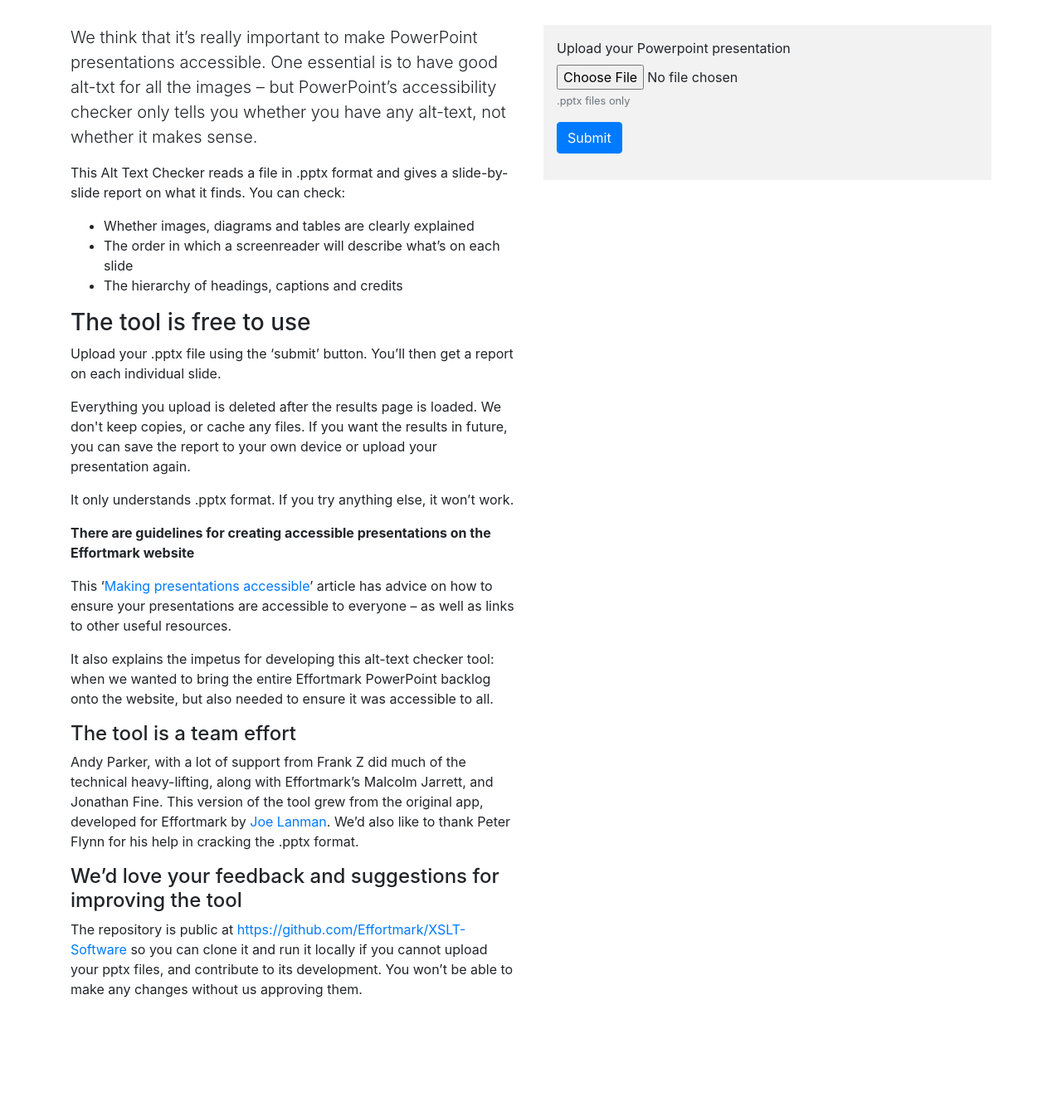
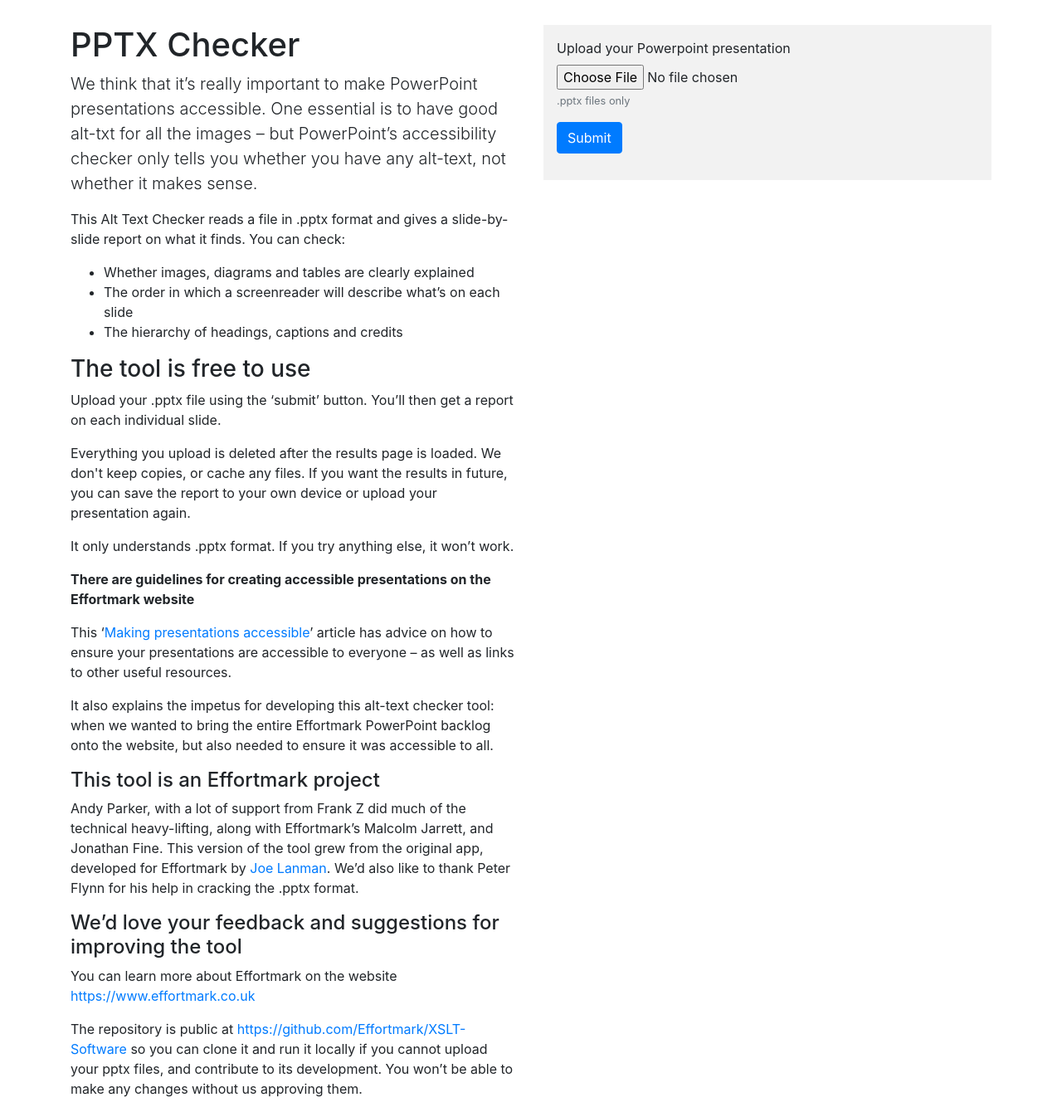
Before and after one commit to MalcolmJarrett/XSLT-Software, a Flask app: page / in a window 1280 px wide. Shown: the part 56-1396 px from the top of the page at 83% size. Before the commit the page ends 1258 px from the top, so only its background shows below. Run offline with Flask 2, Linux system fonts and the light colour scheme; some libraries are stand-ins or nearby versions.

Commit message:
added a heading 1 and updated the title to express this is an Effortmark project

```diff
--- a/app/templates/index.html
+++ b/app/templates/index.html
@@ -18,6 +18,7 @@
                 </div>
             </div>
             <div class="col">
+              <h1>PPTX Checker</h1>
                 <p class="lead">We think that it’s really important to make PowerPoint presentations accessible. One essential is to have good alt-txt for all the images – but PowerPoint’s accessibility checker only tells you whether you have any alt-text, not whether it makes sense.</p>
 
                 <p>This Alt Text Checker reads a file in .pptx format and gives a slide-by-slide report on what it finds. You can check:</p>
@@ -43,12 +44,12 @@
 
                 <p>It also explains the impetus for developing this alt-text checker tool: when we wanted to bring the entire Effortmark PowerPoint backlog onto the website, but also needed to ensure it was accessible to all.</p>
 
-                <h4>The tool is a team effort</h4>
+                <h4>This tool is an Effortmark project</h4>
 
                 <p>Andy Parker, with a lot of support from Frank Z did much of the technical heavy-lifting, along with Effortmark’s Malcolm Jarrett, and Jonathan Fine. This version of the tool grew from the original app, developed for Effortmark by <a href="https://twitter.com/joelanman">Joe Lanman</a>. We’d also like to thank Peter Flynn for his help in cracking the .pptx format.</p>
 
                 <h4>We’d love your feedback and suggestions for improving the tool</h4>
-
+                <p>You can learn more about Effortmark on the website <a href="https://www.effortmark.co.uk/making-presentations-accessible/" rel="me">https://www.effortmark.co.uk</a></p>
                 <p>The repository is public at <a href="https://github.com/Effortmark/XSLT-Software">https://github.com/Effortmark/XSLT-Software</a> so you can clone it and run it locally if you cannot upload your pptx files, and contribute to its development. You won’t be able to make any changes without us approving them.</p>
             </div>
         </div>
```
